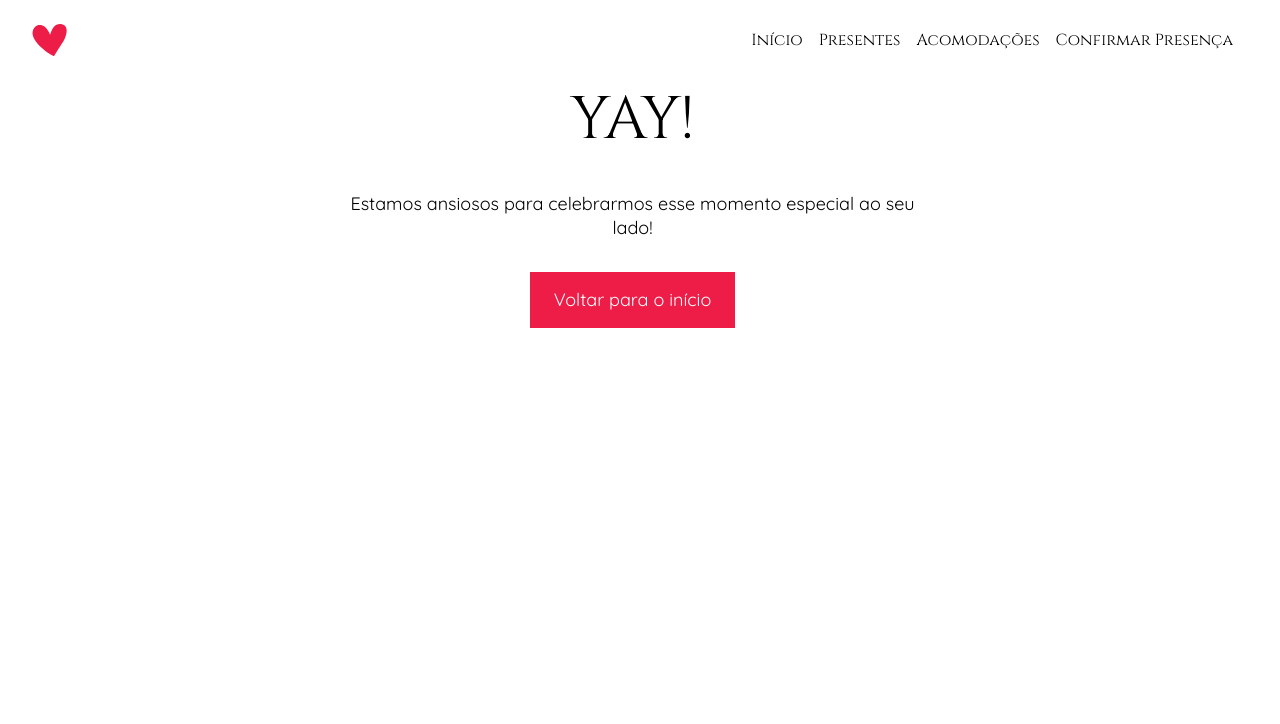
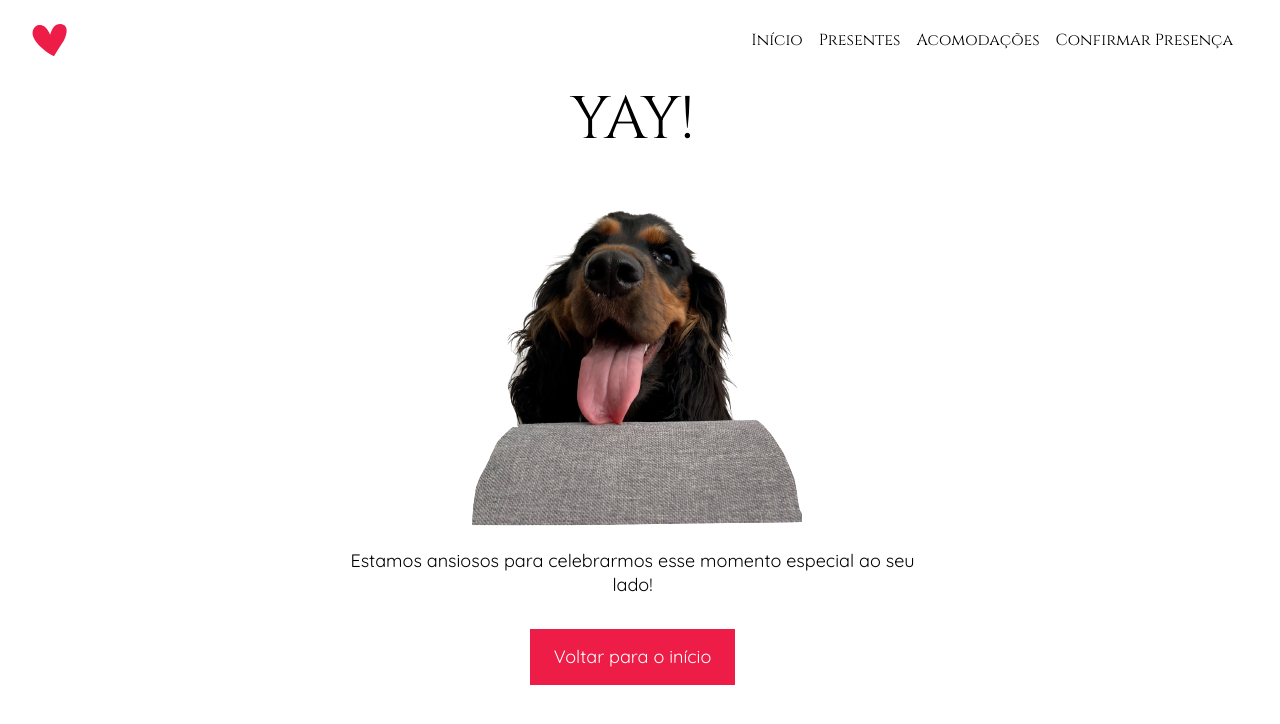
Before and after one commit to eduardobittencourt/project-w-client, a Next.js app: page /confirmation/thanks in a window 1280 px wide. Shown: the top 724 px of the page. Built offline with nearby package versions, Linux system fonts and the light colour scheme.

Commit message:
Feat: Success Screen Photo

```diff
--- a/src/app/confirmation/thanks/page.tsx
+++ b/src/app/confirmation/thanks/page.tsx
@@ -1,9 +1,12 @@
+import Image from "next/image";
 import Link from "next/link";
 
+import Pietro from "@/assets/success.png";
 export default function ConfirmationThanksPage() {
   return (
     <main className="flex flex-col items-center">
       <h2 className="mb-8 font-serif text-hg">YAY!</h2>
+      <Image src={Pietro} alt="Foto do Pietro" />
       <p className="mb-8 max-w-xl text-center text-sm">
         Estamos ansiosos para celebrarmos esse momento especial ao seu lado!
       </p>
```
Also changed, not shown: src/assets/success.png (added).
